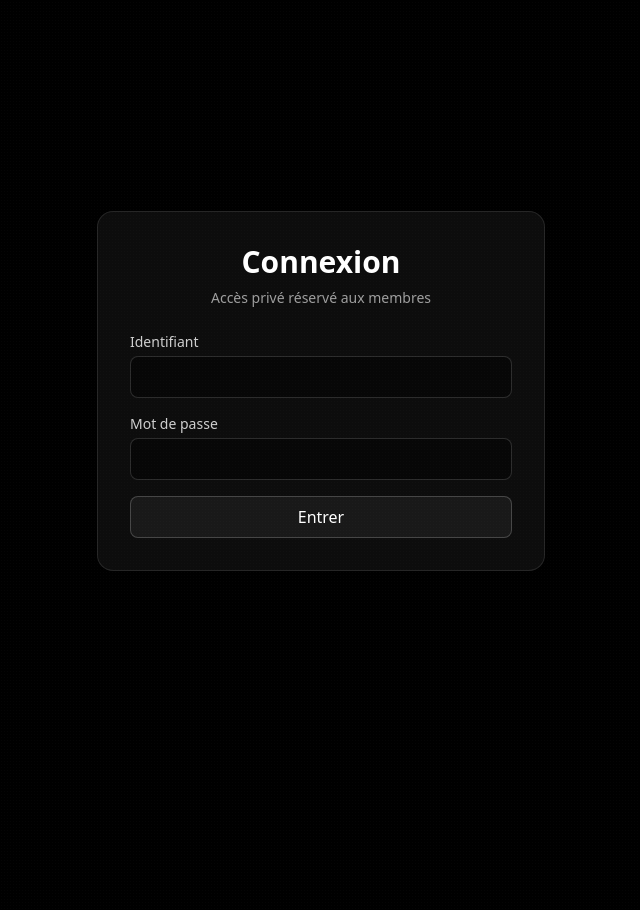
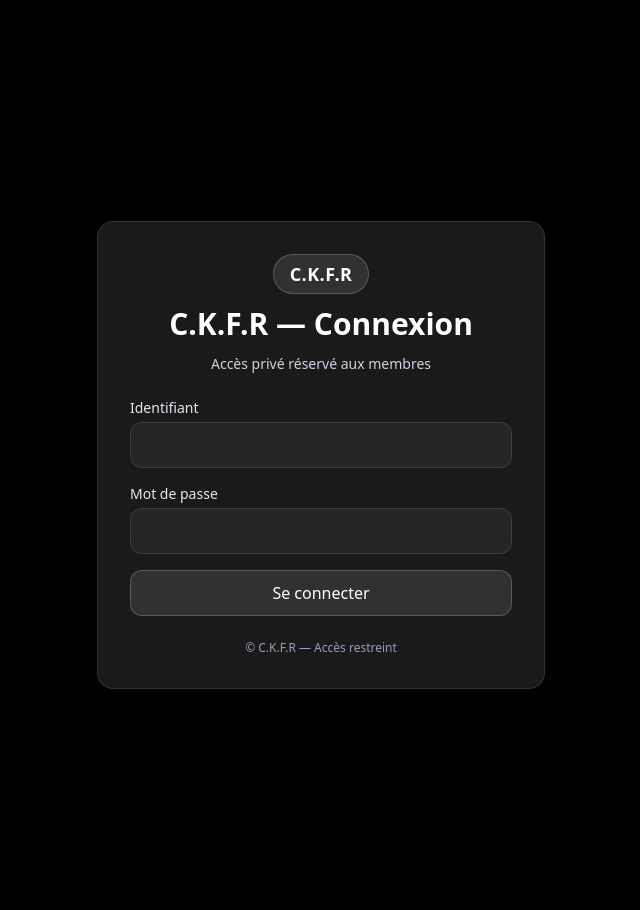
Before and after one commit to zarilo88-ui/CKFR, a Django app: page / in a window 1280 px wide. Shown: the whole page, without its empty margins (319-959 px from the left). Run offline with Django 5.2, Linux system fonts and the light colour scheme; some libraries are stand-ins or nearby versions.

Commit message:
Login page restored; header hidden on login; auth redirects fixed; views protected

```diff
--- a/ops/views.py
+++ b/ops/views.py
@@ -38,7 +38,7 @@ def ship_detail(request, pk):
         if role_form.is_valid():
             rt = role_form.save(commit=False)
             rt.ship = ship
-            rt.save()  # signals create missing RoleSlots
+            rt.save()
             messages.success(request, "Rôle ajouté au vaisseau.")
             return redirect("ship_detail", pk=ship.pk)
 
--- a/templates/base.html
+++ b/templates/base.html
@@ -15,8 +15,8 @@
 <body class="h-full bg-black text-white">
   <div class="noise"></div>
 
-  {% if user.is_authenticated %}
-  <!-- Header (visible UNIQUEMENT après connexion) -->
+  {% if user.is_authenticated and request.resolver_match.url_name != 'login' %}
+  <!-- Header (visible UNIQUEMENT hors page de login) -->
   <header class="border-b border-white/10 bg-black/60 backdrop-blur sticky top-0 z-40">
     <div class="max-w-7xl mx-auto px-4 sm:px-6 h-16 flex items-center justify-between">
       <a href="{% url 'ships_list' %}" class="flex items-center gap-8 group">
@@ -35,7 +35,7 @@
     {% block body %}{% endblock %}
   </main>
 
-  {% if user.is_authenticated %}
+  {% if user.is_authenticated and request.resolver_match.url_name != 'login' %}
   <footer class="border-t border-white/10 text-xs text-white/50">
     <div class="max-w-7xl mx-auto px-4 sm:px-6 h-12 flex items-center justify-between">
       <span>© C.K.F.R</span>
--- a/templates/login.html
+++ b/templates/login.html
@@ -1,16 +1,19 @@
 {% extends "base.html" %}
 {% block title %}Connexion · C.K.F.R{% endblock %}
 {% block body %}
-<div class="min-h-[calc(100vh-8rem)] flex items-center justify-center px-4">
+<div class="min-h-screen flex items-center justify-center p-4">
   <div class="w-full max-w-md">
-    <div class="bg-white/5 border border-white/10 rounded-2xl p-6 sm:p-8">
-      <div class="text-center space-y-2 mb-6">
-        <h1 class="text-2xl sm:text-3xl font-semibold">Connexion</h1>
-        <p class="text-white/60 text-sm">Accès privé réservé aux membres</p>
+    <div class="bg-white/10 backdrop-blur rounded-2xl shadow-xl p-6 sm:p-8 border border-white/10">
+      <div class="mb-6 text-center space-y-3">
+        <div class="inline-flex items-center justify-center px-4 h-10 rounded-full bg-white/10 border border-white/20">
+          <span class="font-semibold text-base sm:text-lg whitespace-nowrap tracking-wide">C.K.F.R</span>
+        </div>
+        <h1 class="text-2xl sm:text-3xl font-semibold">C.K.F.R — Connexion</h1>
+        <p class="text-sm text-slate-300">Accès privé réservé aux membres</p>
       </div>
 
       {% if form.errors %}
-      <div class="mb-4 text-sm text-white bg-white/10 border border-white/20 rounded p-3">
+      <div class="mb-4 text-sm text-rose-300 bg-rose-500/10 border border-rose-400/30 rounded-lg p-3">
         Identifiant ou mot de passe invalide.
       </div>
       {% endif %}
@@ -18,19 +21,25 @@
       <form method="post" class="space-y-4">
         {% csrf_token %}
         <div>
-          <label for="id_username" class="block text-sm mb-1 text-white/80">Identifiant</label>
-          <input id="id_username" name="username" type="text" required
-                 class="w-full rounded-lg border border-white/15 bg-black/40 text-white px-3 py-2 focus:outline-none focus:ring-2 focus:ring-white/30" />
+          <label for="id_username" class="block text-sm font-medium text-slate-200 mb-1">Identifiant</label>
+          <input id="id_username" name="username" type="text" autocomplete="username" required
+                 class="w-full rounded-xl border border-white/10 bg-white/5 text-white placeholder-slate-400 px-4 py-2.5 focus:outline-none focus:ring-2 focus:ring-white/40 focus:border-transparent" />
         </div>
         <div>
-          <label for="id_password" class="block text-sm mb-1 text-white/80">Mot de passe</label>
-          <input id="id_password" name="password" type="password" required
-                 class="w-full rounded-lg border border-white/15 bg-black/40 text-white px-3 py-2 focus:outline-none focus:ring-2 focus:ring-white/30" />
+          <label for="id_password" class="block text-sm font-medium text-slate-200 mb-1">Mot de passe</label>
+          <input id="id_password" name="password" type="password" autocomplete="current-password" required
+                 class="w-full rounded-xl border border-white/10 bg-white/5 text-white placeholder-slate-400 px-4 py-2.5 focus:outline-none focus:ring-2 focus:ring-white/40 focus:border-transparent" />
         </div>
-        <button type="submit" class="w-full rounded-lg border border-white/20 bg-white/5 hover:bg-white/10 px-4 py-2 font-medium">
-          Entrer
+
+        <button type="submit"
+                class="w-full rounded-xl border border-white/20 bg-white/10 hover:bg-white/20 transition px-4 py-2.5 font-medium">
+          Se connecter
         </button>
       </form>
+
+      <p class="mt-6 text-center text-xs text-slate-400">
+        © C.K.F.R — Accès restreint
+      </p>
     </div>
   </div>
 </div>
```
